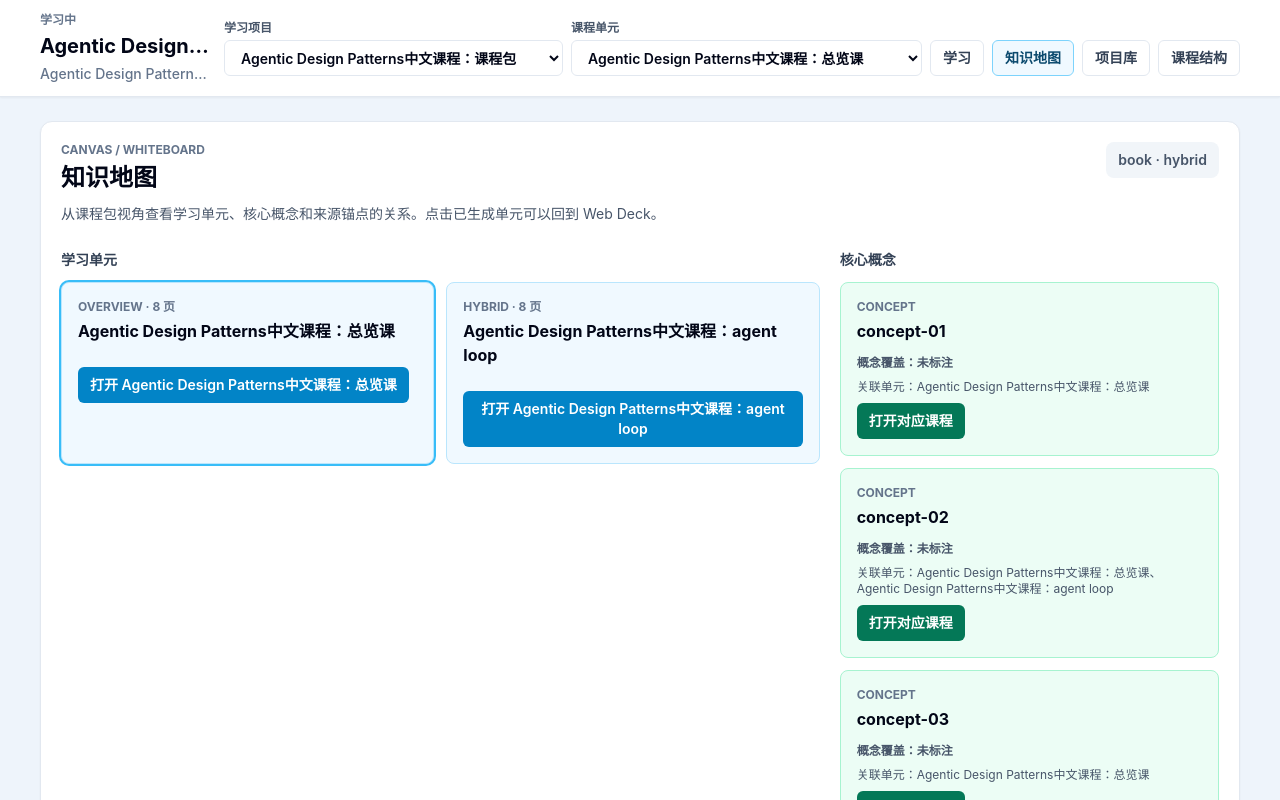
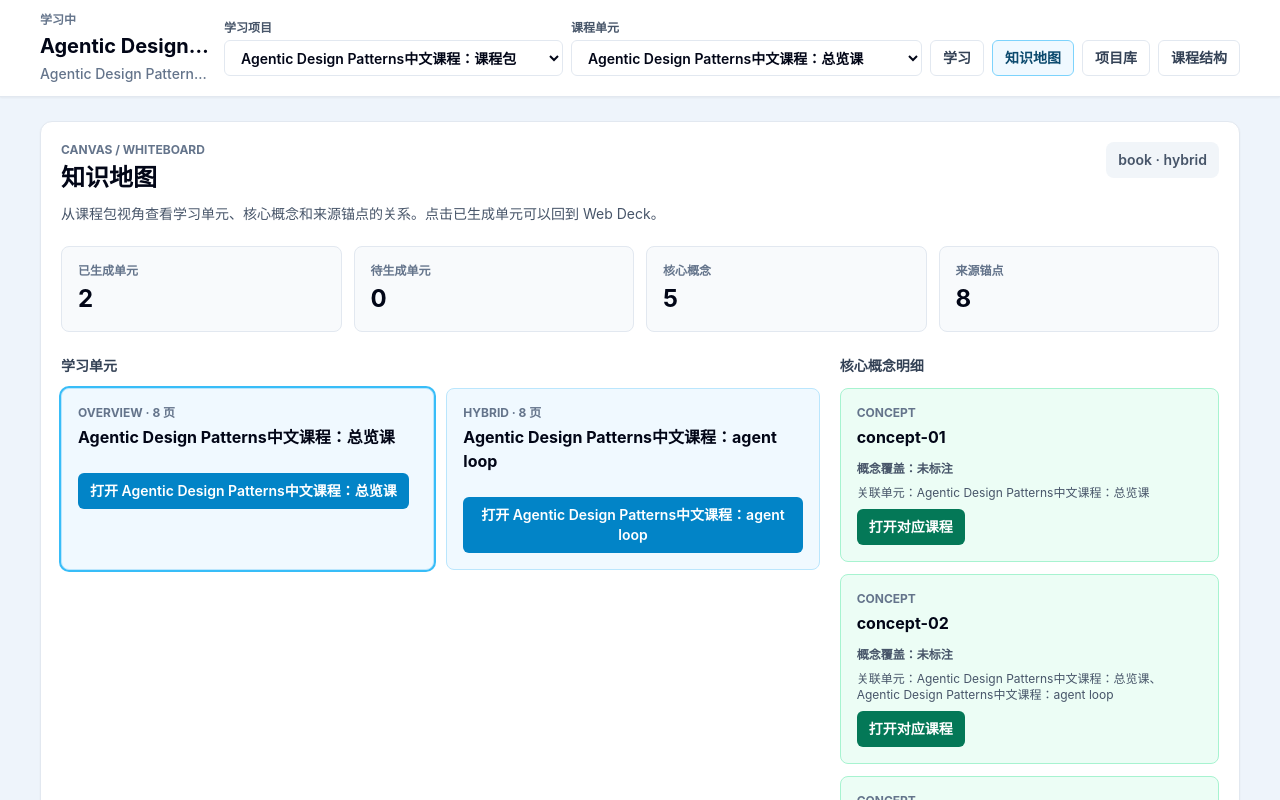
Before and after one commit to MagicianDu/ai-interactive-learning-agent, a React (Vite) app: page /#/course/demo-agentic-design-grounded/unit/unit-overview/page/1 in a window 1280 px wide. Both pictures are taken after a click on the button "知识地图". Shown: the top 800 px of the page. Built offline with nearby package versions, Linux system fonts and the light colour scheme.

Commit message:
feat: harden course knowledge map

```diff
--- a/src/renderers/CanvasMapRenderer.tsx
+++ b/src/renderers/CanvasMapRenderer.tsx
@@ -12,6 +12,8 @@ type CanvasMapRendererProps = {
 export function CanvasMapRenderer({ coursePack, selectedLessonId, onSelectLesson }: CanvasMapRendererProps) {
   const conceptIds = collectConceptIds(coursePack);
   const sourceAnchorIds = collectSourceAnchorIds(coursePack);
+  const generatedUnitCount = coursePack.units.filter((unit) => unit.lessonId).length;
+  const plannedUnitCount = coursePack.units.length - generatedUnitCount;
   const edges = coursePack.units.flatMap((unit) => unit.conceptIds.map((conceptId) => ({ from: unit.title, to: conceptId })));
   const conceptCoverageById = new Map(coursePack.conceptCoverage?.map((entry) => [entry.conceptId, entry]) ?? []);
   const sourceCoverageById = new Map(coursePack.sourceCoverage?.map((entry) => [entry.sourceNodeId, entry]) ?? []);
@@ -29,6 +31,13 @@ export function CanvasMapRenderer({ coursePack, selectedLessonId, onSelectLesson
         <div className="rounded-lg bg-slate-100 px-3 py-2 text-sm font-semibold text-slate-600">
           {coursePack.sourceKind ?? "unknown"} · {coursePack.strategy ?? "course"}
         </div>
+      </div>
+
+      <div className="mt-5 grid gap-3 sm:grid-cols-2 lg:grid-cols-4">
+        <MetricCard label="已生成单元" value={generatedUnitCount} />
+        <MetricCard label="待生成单元" value={plannedUnitCount} />
+        <MetricCard label="核心概念" value={conceptIds.length} />
+        <MetricCard label="来源锚点" value={sourceAnchorIds.length} />
       </div>
 
       <div className="mt-6 grid gap-5 lg:grid-cols-[minmax(0,1.4fr)_minmax(18rem,0.7fr)]">
@@ -79,7 +88,7 @@ export function CanvasMapRenderer({ coursePack, selectedLessonId, onSelectLesson
 
         <aside className="grid content-start gap-5">
           <section>
-            <h3 className="text-sm font-bold text-slate-700">核心概念</h3>
+            <h3 className="text-sm font-bold text-slate-700">核心概念明细</h3>
             <div className="mt-3 grid gap-3">
               {conceptIds.map((conceptId) => (
                 <ConceptNode key={conceptId} meta="concept" title={conceptId}>
@@ -112,8 +121,8 @@ export function CanvasMapRenderer({ coursePack, selectedLessonId, onSelectLesson
           </section>
 
           <section>
-            <h3 className="text-sm font-bold text-slate-700">来源锚点</h3>
-            <div className="mt-3 grid gap-2">
+            <h3 className="text-sm font-bold text-slate-700">来源锚点明细</h3>
+            <div className="mt-3 grid max-h-[32rem] gap-2 overflow-auto pr-1">
               {sourceAnchorIds.map((anchorId) => (
                 <ConceptNode key={anchorId} meta="source anchor" title={anchorId} tone="source">
                   <p className="text-xs font-semibold text-slate-600">
@@ -126,6 +135,15 @@ export function CanvasMapRenderer({ coursePack, selectedLessonId, onSelectLesson
         </aside>
       </div>
     </MapViewport>
+  );
+}
+
+function MetricCard({ label, value }: { label: string; value: number }) {
+  return (
+    <div className="rounded-lg border border-slate-200 bg-slate-50 p-4">
+      <p className="text-xs font-bold text-slate-500">{label}</p>
+      <p className="mt-1 text-2xl font-bold text-slate-950">{value}</p>
+    </div>
   );
 }
 
```
Also changed, not shown: 1 other file (tests, documents, lock files or other folders).
